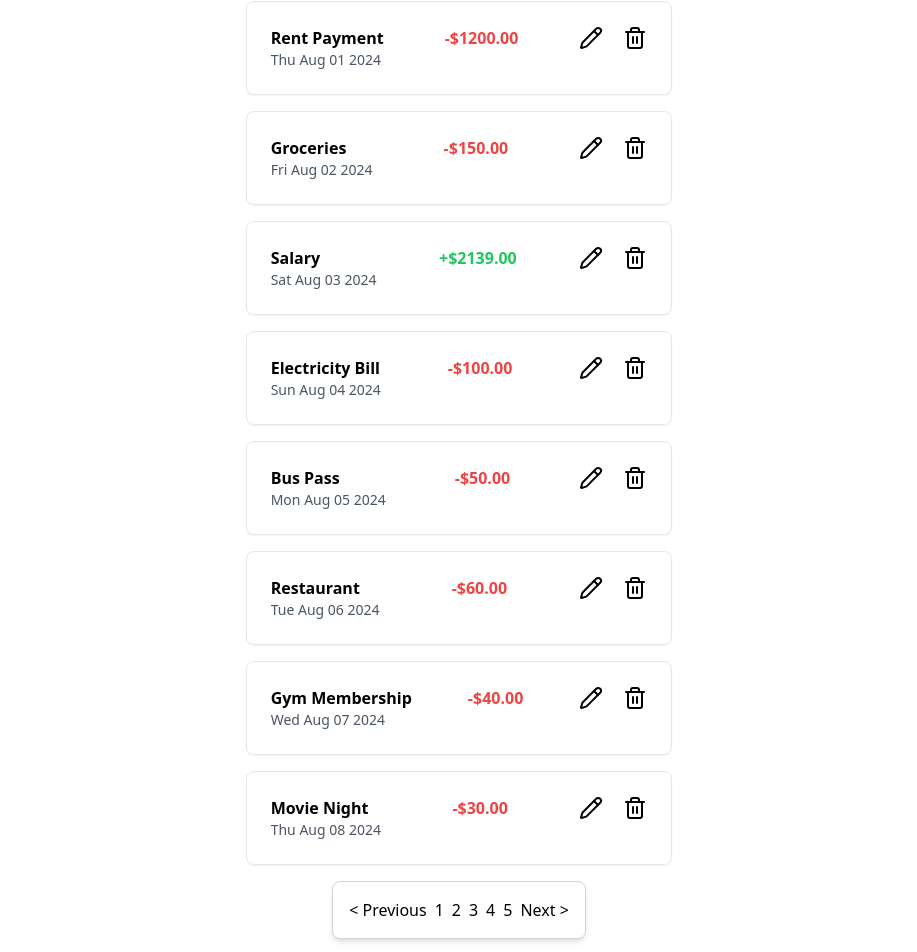
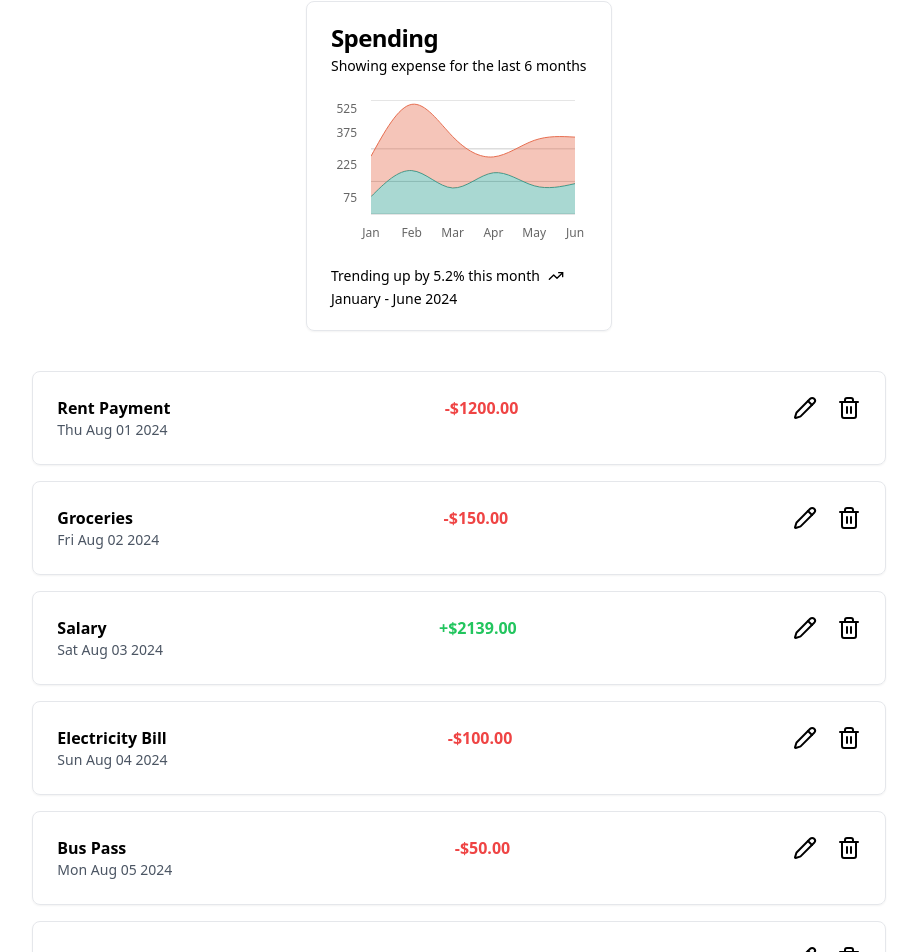
Before and after one commit to HaBui7/PFA_FE, a React (Vite) app in the folder financialapp/: page /transaction in a window 1280 px wide. Shown: the part 248-1200 px from the top of the page, without its empty margins (181-1098 px from the left). Built offline with nearby package versions, Linux system fonts and the light colour scheme; sample sign-in values are in the browser's storage.

Commit message:
UpdateTransaction

```diff
--- a/financialapp/src/components/ui/line-chart.tsx
+++ b/financialapp/src/components/ui/line-chart.tsx
@@ -37,14 +37,12 @@ const chartConfig = {
   },
 } satisfies ChartConfig;
 
-export function lineChart() {
+export function LineChart() {
   return (
     <Card>
       <CardHeader>
-        <CardTitle>Area Chart - Axes</CardTitle>
-        <CardDescription>
-          Showing total visitors for the last 6 months
-        </CardDescription>
+        <CardTitle>Spending</CardTitle>
+        <CardDescription>Showing expense for the last 6 months</CardDescription>
       </CardHeader>
       <CardContent>
         <ChartContainer config={chartConfig}>
@@ -68,7 +66,7 @@ export function lineChart() {
               tickLine={false}
               axisLine={false}
               tickMargin={8}
-              tickCount={3}
+              tickCount={8}
             />
             <ChartTooltip cursor={false} content={<ChartTooltipContent />} />
             <Area
--- a/financialapp/src/components/ui/transactionlist.tsx
+++ b/financialapp/src/components/ui/transactionlist.tsx
@@ -11,9 +11,9 @@ import { Pencil } from "lucide-react";
 import { Trash2 } from "lucide-react";
 import ReactPaginate from "react-paginate";
 
-const transactionlist = () => {
+const Transactionlist = () => {
   return (
-    <div className="space-y-4 m-auto flex flex-col w-4/12">
+    <div className="space-y-4 m-auto flex flex-col w-8/12">
       {Transaction.map((transaction, index) => (
         <Card key={index}>
           <CardContent className="flex justify-between pt-6 ">
@@ -69,4 +69,4 @@ const transactionlist = () => {
     </div>
   );
 };
-export default transactionlist;
+export default Transactionlist;
--- a/financialapp/src/layouts/Transaction/index.tsx
+++ b/financialapp/src/layouts/Transaction/index.tsx
@@ -1,71 +1,20 @@
-import { Card } from "@/components/ui/card";
-import { CardContent } from "@/components/ui/card";
-import Transaction from "@/sample_data/transaction_data.json";
-import { Pencil } from "lucide-react";
-import { Trash2 } from "lucide-react";
-import ReactPaginate from "react-paginate";
-
+import Transactionlist from "@/components/ui/transactionlist";
+import { LineChart } from "@/components/ui/line-chart";
 const TransactionPage = () => {
   return (
     <div>
       <div className="flex flex-col items-center py-10">
-        <p className="text-2xl font-bold">Good Morning, RMIT</p>
+        <div className="text-center">
+          <span className="font-bold text-2xl">Welcome back,</span>{" "}
+          <span>RMIT</span>
+        </div>
+
         <p className="py-5">Welcome back !</p>
       </div>
-      <div className="space-y-4 m-auto flex flex-col w-4/12">
-        {Transaction.map((transaction, index) => (
-          <Card key={index}>
-            <CardContent className="flex justify-between pt-6 ">
-              <div className="">
-                <p className="font-bold  ">{transaction.name}</p>
-                <p className="text-gray-600 text-sm">
-                  {new Date(transaction.date).toDateString()}
-                </p>
-              </div>
-              <p
-                className={`font-bold  ${
-                  transaction.type === "income"
-                    ? "text-green-500"
-                    : "text-red-500"
-                }`}
-              >
-                {transaction.type === "income" ? "+" : "-"}$
-                {Math.abs(transaction.amount).toFixed(2)}
-              </p>
-              <div>
-                <button className="pr-5">
-                  <Pencil />
-                </button>
-                <button>
-                  <Trash2 />
-                </button>
-              </div>
-            </CardContent>
-          </Card>
-        ))}
-        <div className="flex flex-col items-center">
-          <ReactPaginate
-            className="flex items-center space-x-2 bg-white shadow-md rounded-lg p-4 border border-gray-300"
-            nextLabel="Next >"
-            pageRangeDisplayed={5}
-            marginPagesDisplayed={4}
-            pageCount={5}
-            previousLabel="< Previous"
-            pageClassName="page-item"
-            pageLinkClassName="page-link"
-            previousClassName="page-item"
-            previousLinkClassName="page-link"
-            nextClassName="page-item"
-            nextLinkClassName="page-link"
-            breakLabel="..."
-            breakClassName="page-item"
-            breakLinkClassName="page-link"
-            containerClassName="pagination"
-            activeClassName="active"
-            renderOnZeroPageCount={null}
-          />
-        </div>
+      <div className="pb-10 flex flex-col items-center w-6/12 mx-auto">
+        <LineChart></LineChart>
       </div>
+      <Transactionlist></Transactionlist>
     </div>
   );
 };
```
